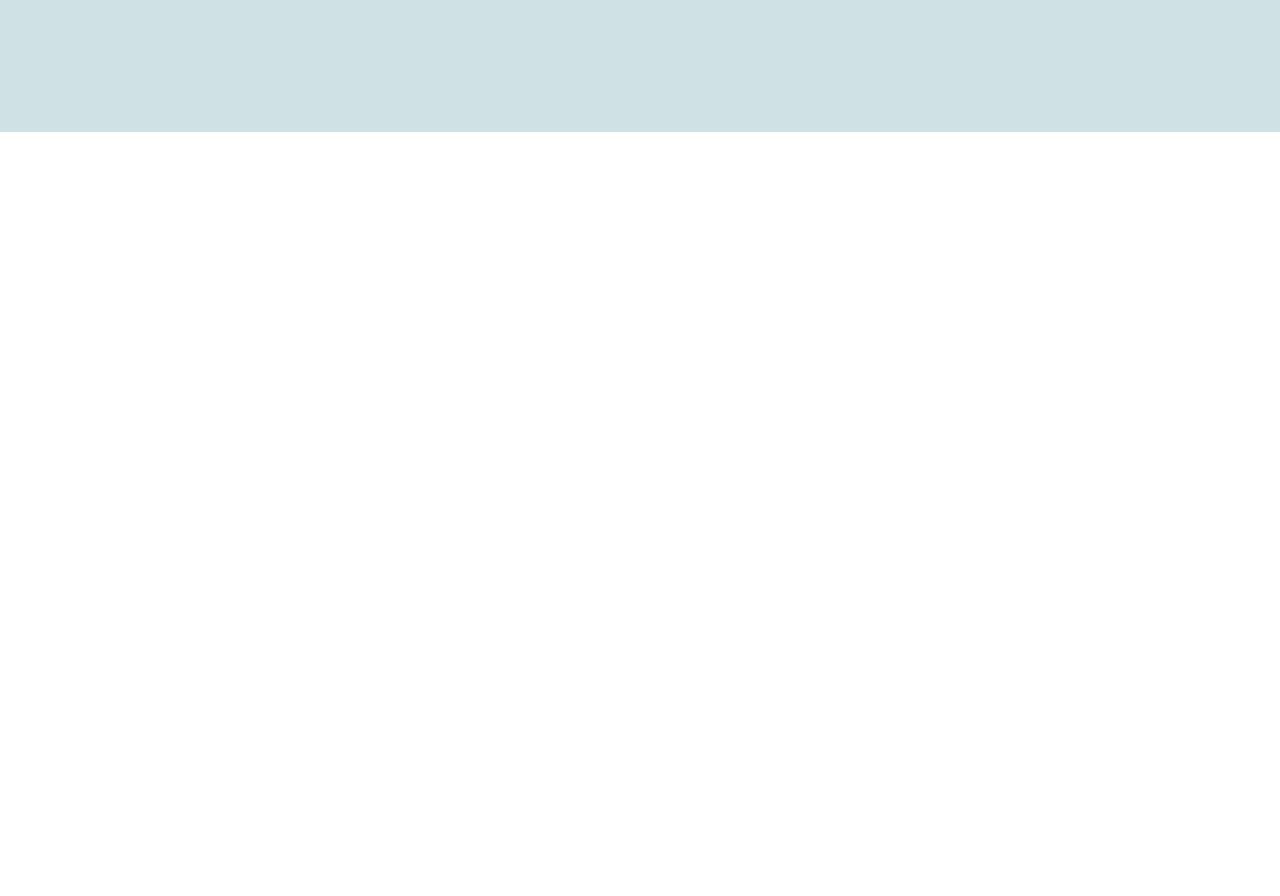
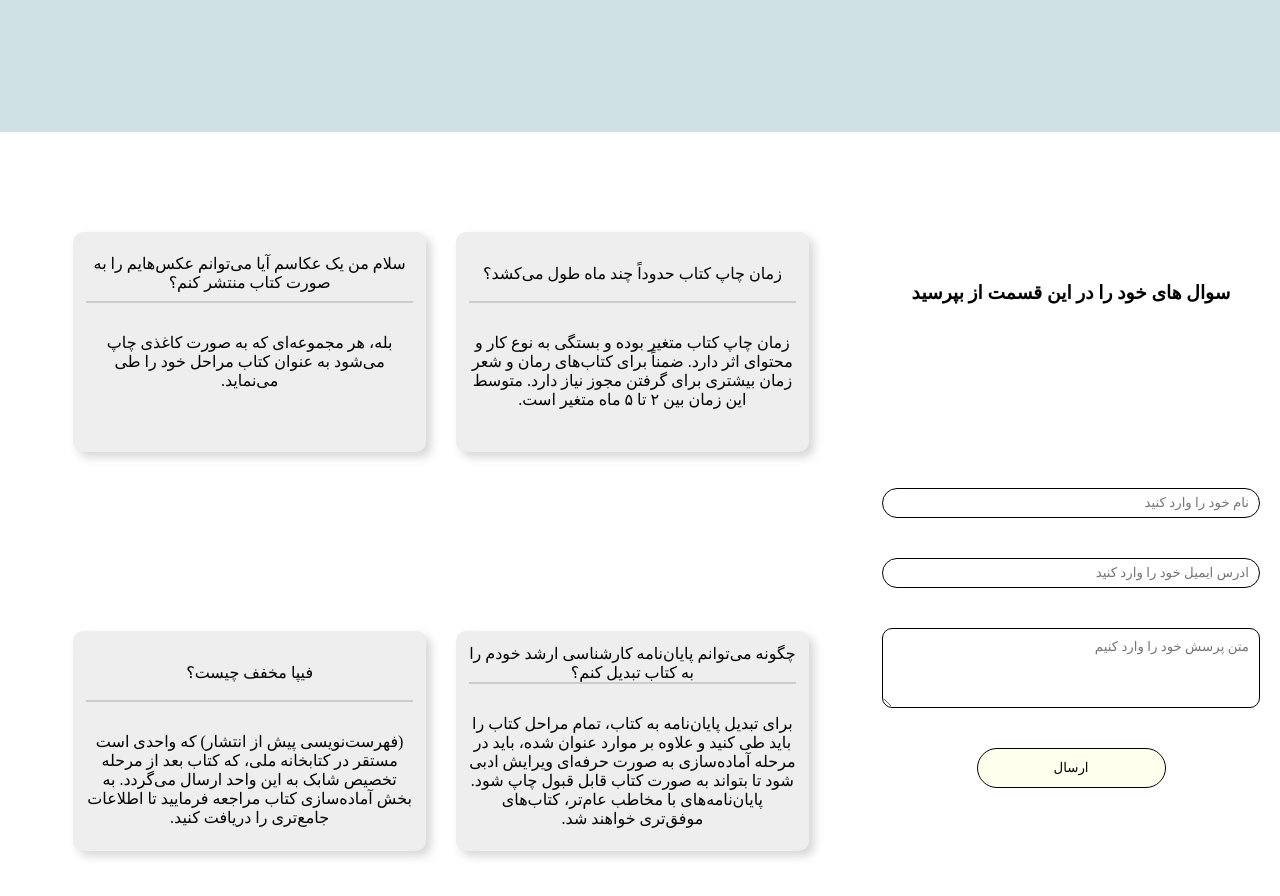
Before and after one commit to amiraliNi209/najwaPub, a React (Create React App) app: page /similarQuestions in a window 1280 px wide. Shown: the part 640-1536 px from the top of the page. Before the commit the page ends 800 px from the top, so only its background shows below. Built offline with nearby package versions, Linux system fonts and the light colour scheme; a web font is replaced by a local one.

Commit message:
FAQ v1 compeleted

```diff
--- a/src/pages/similarQuestions/SimilarQuestions.jsx
+++ b/src/pages/similarQuestions/SimilarQuestions.jsx
@@ -1,18 +1,71 @@
 import styled from "./SimilarQuestions.module.css"
 import { NavBar } from "../../componentes/NavBar/NavBar"
 import { FontAwesomeIcon } from "@fortawesome/react-fontawesome"
-import { faChevronDown } from "@fortawesome/free-solid-svg-icons"
+import { faChevronDown, faChevronUp } from "@fortawesome/free-solid-svg-icons"
+import { useState } from "react"
 
 export function SimilarQuestions(p) {
+
+
+
   return (
     <div className={styled.SimilarQuestionsContainer}>
       <NavBar />
       <section className={styled.head}>
         <h1 className={styled.title}>سوال های متدوال</h1>
-        <p><FontAwesomeIcon icon={faChevronDown} className={styled.chevronDown}/>در این بخش تعدادی از سوال های متداول شما پاسخ داده شده است</p>
+        <p><FontAwesomeIcon icon={faChevronDown} className={styled.chevronDown} />در این بخش تعدادی از سوال های متداول شما پاسخ داده شده است</p>
       </section>
       <section className={styled.main}>
+        <div className={styled.questionContainer}>
 
+          <div className={styled.article}>
+            <div className={styled.question}>
+              سلام من یک عکاسم آیا می‌توانم عکس‌هایم را به صورت کتاب منتشر کنم؟
+            </div>
+
+            <div className={styled.anwser}>
+              بله، هر مجموعه‌ای که به صورت کاغذی چاپ می‌شود به عنوان کتاب مراحل خود را طی می‌نماید.
+            </div>
+          </div>
+          <div className={styled.article}>
+            <div className={styled.question}>
+              زمان چاپ کتاب حدوداً چند ماه طول می‌کشد؟
+            </div>
+
+            <div className={styled.anwser}>
+              زمان چاپ کتاب متغیر بوده و بستگی به نوع کار و محتوای اثر دارد. ضمناً برای کتاب‌های رمان و شعر زمان بیشتری برای گرفتن مجوز نیاز دارد. متوسط این زمان بین ۲ تا ۵ ماه متغیر است.
+            </div>
+          </div>
+          <div className={styled.article}>
+            <div className={styled.question}>
+              فیپا مخفف چیست؟
+            </div>
+
+            <div className={styled.anwser}>
+              (فهرست‌نویسی پیش از انتشار) که واحدی است مستقر در کتابخانه ملی، که کتاب بعد از مرحله تخصیص شابک به این واحد ارسال می‌گردد. به بخش آماده‌سازی کتاب مراجعه فرمایید تا اطلاعات جامع‌تری را دریافت کنید.
+            </div>
+          </div>
+          <div className={styled.article}>
+            <div className={styled.question}>
+              چگونه می‌توانم پایان‌نامه کارشناسی ارشد خودم را به کتاب تبدیل کنم؟
+            </div>
+
+            <div className={styled.anwser}>
+              برای تبدیل پایان‌نامه به کتاب، تمام مراحل کتاب را باید طی کنید و علاوه بر موارد عنوان شده، باید در مرحله آماده‌سازی به صورت حرفه‌ای ویرایش ادبی شود تا بتواند به صورت کتاب قابل قبول چاپ شود. پایان‌نامه‌های با مخاطب عام‌تر، کتاب‌های موفق‌تری خواهند شد.
+            </div>
+          </div>
+
+        </div>
+
+        <div className={styled.right}>
+          <h3>سوال های خود را در این قسمت از بپرسید</h3>
+          <form action="">
+            <input type="text" name="" id="" placeholder="نام خود را وارد کنید" required/>
+            <input type="email" name="" id="" placeholder="ادرس ایمیل خود را وارد کنید" required/>
+            <textarea name="" id="" placeholder="متن پرسش خود را وارد کنیم" required></textarea>
+            <input type="submit" value="ارسال" />
+          </form>
+        </div>
       </section>
     </div>
   )
--- a/src/pages/similarQuestions/SimilarQuestions.module.css
+++ b/src/pages/similarQuestions/SimilarQuestions.module.css
@@ -14,13 +14,118 @@
   font-weight: 100;
 }
 
-.head p{
+.head p {
   transform: translateY(-50px);
   font-size: 20px;
   display: flex;
   align-items: center;
 }
 
-.chevronDown{
-	margin-right: 5px;
+.main {
+  width: 100%;
+  height: 96vh;
+  display: flex;
+	margin-top: 100px;
+	padding-right: 20px;
 }
+
+.questionContainer {
+  width: 70%;
+  height: 100%;
+  display: grid;
+  grid-template-columns: repeat(auto-fit, 40%);
+  justify-content: center;
+  gap: 30px;
+}
+
+.article {
+  width: 100%;
+  background: #eee;
+  height: 220px;
+  display: flex;
+  align-items: center;
+  flex-direction: column;
+  direction: rtl;
+  gap: 30px;
+  text-align: center;
+  padding: 13px;
+  border-radius: 10px;
+  box-shadow: 5px 5px 10px #cccc;
+  transition: all 0.5s ease;
+}
+.article:hover {
+  box-shadow: 10px 10px 10px #cccc;
+}
+.article .anwser{
+	padding-bottom: 10px;
+}
+
+.question {
+  position: relative;
+  height: 30%;
+  width: 100%;
+  border-bottom: 2px solid #ccc;
+  display: flex;
+  align-items: center;
+  justify-content: center;
+  margin: 0;
+  padding: 0;
+}
+.right {
+  width: 30%;
+  height: 100%;
+	text-align: center;
+}
+.right h3{
+	transform: translateY(50px);
+}
+.right form {
+  height: 100%;
+  width: 100%;
+  display: flex;
+  align-items: center;
+  justify-content: center;
+  flex-direction: column;
+  row-gap: 40px;
+}
+.right form input[type="text"] {
+  width: 100%;
+	height: 30px;
+	padding: 10px;
+	outline: none;
+	border: 1px solid #000;
+	border-radius: 15px;
+	direction: rtl;
+}
+.right form input[type="email"] {
+  width: 100%;
+	height: 30px;
+	padding: 10px;
+	outline: none;
+	border: 1px solid #000;
+	border-radius: 15px;
+	direction: rtl;
+}
+.right form textarea{
+	width: 100%;
+	height: 80px;
+	outline: none;
+	border: 1px solid #000;
+	border-radius: 10px;
+	padding: 10px;
+	direction: rtl;
+}
+.right form input[type="submit"]{
+	width: 50%;
+	height: 40px;
+	outline: none;
+	border: 1px solid #000;
+	border-radius: 20px;
+	background: #ffe;
+	cursor: pointer;
+	transition: all .3s ease;
+}
+.right form input[type="submit"]:hover{
+	transform: scale(1.01);
+	box-shadow: 5px 5px 10px #cccc;
+}
```
Lines whose indentation alone changed are shown as unchanged.
